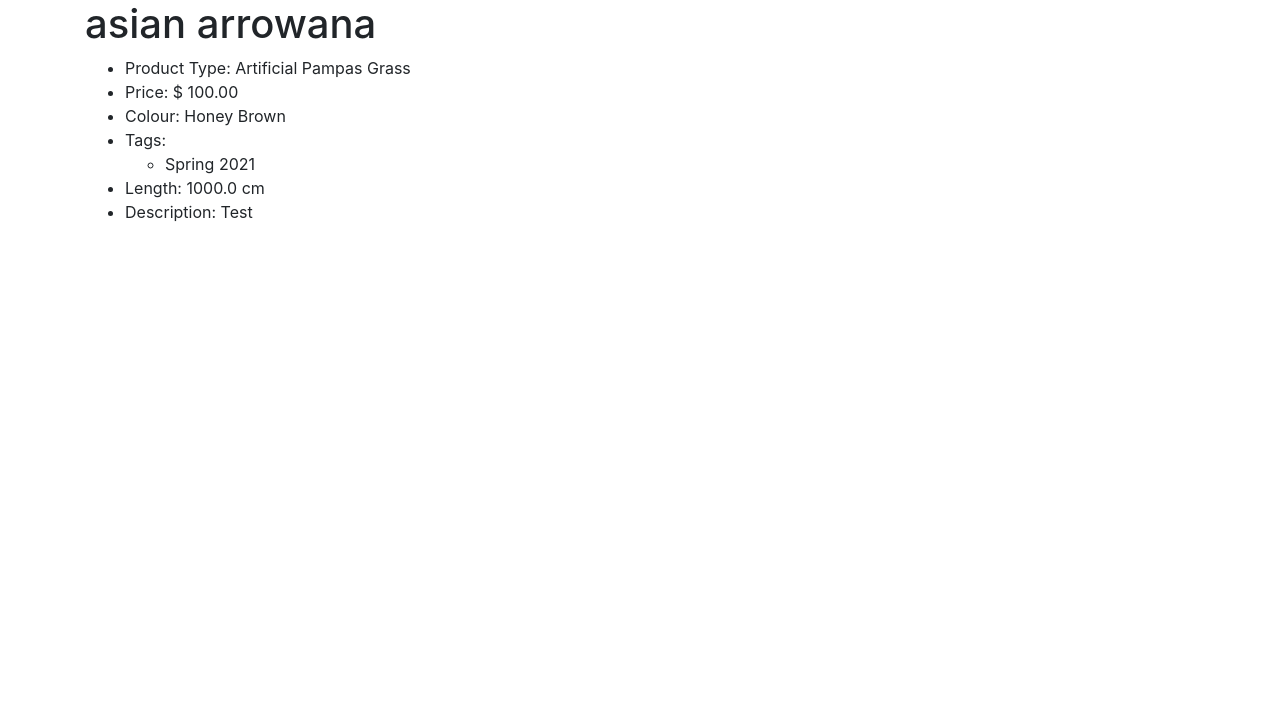
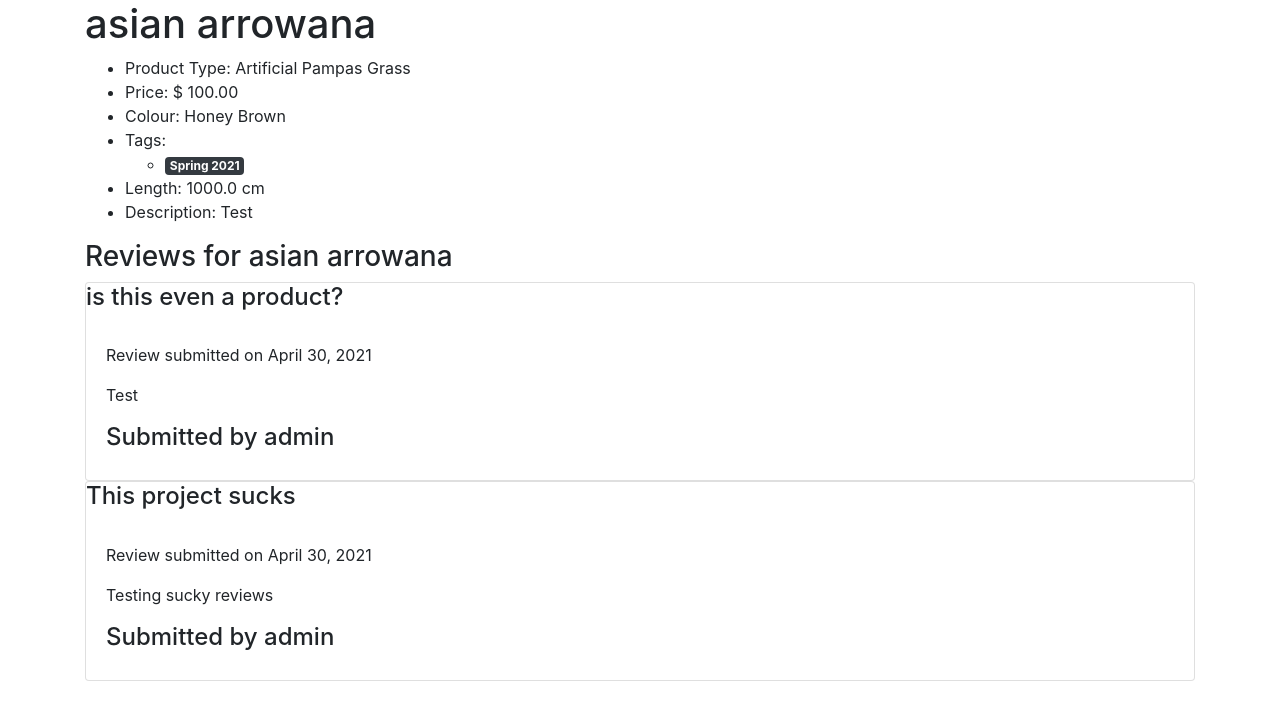
Before and after one commit to Malrhis/project-4-codeinstitute, a Django app: page /products/product_details/3 in a window 1280 px wide. Shown: the top 720 px of the page. Run offline with Django 3.2, Linux system fonts and the light colour scheme; data comes from the database, SQL or seed files in the repository; some libraries are stand-ins or nearby versions.

Commit message:
add reviews to product details template

```diff
--- a/Pampascollective/products/templates/products/product-details.template.html
+++ b/Pampascollective/products/templates/products/product-details.template.html
@@ -16,7 +16,7 @@
     <ul>
         {% for t in product.tag.all %}
         <li>
-                    {{t.name}}
+            <span class="badge badge-dark">{{t.name}}</span>
         </li>
         {% endfor %}
     </ul>
@@ -24,4 +24,17 @@
     <li>Description: {{product.desc}}</li>
 </ul>
 
+<h3>Reviews for {{ product.name }}</h3>
+{% for review in product.review_set.all %}
+<div class="card">
+    <h4 class="card-title">{{review.title}}</h3>
+        <div class="card-body">
+            <p>Review submitted on {{review.date}}</p>
+            <p>{{review.content}}</p>
+            <h4>Submitted by {{review.owner}}</h4>
+        </div>
+</div>
+
+{% endfor %}
+
 {% endblock %}
--- a/Pampascollective/products/templates/products/show-products.template.html
+++ b/Pampascollective/products/templates/products/show-products.template.html
@@ -46,7 +46,7 @@ Product Listing
         {% for product in products %}
         <tr>
             <th scope="row">{{product.id}}</th>
-                <td>{{product.name}}</td>
+            <td><a href="{% url 'view_product_details_route' product_id=product.id %}">{{product.name}}</a></td>
             <td>{{product.product_type}}</td>
             <td>$ {{product.price}}</td>
             <td>{{product.colour}}</td>
```
Lines whose indentation alone changed are shown as unchanged.
